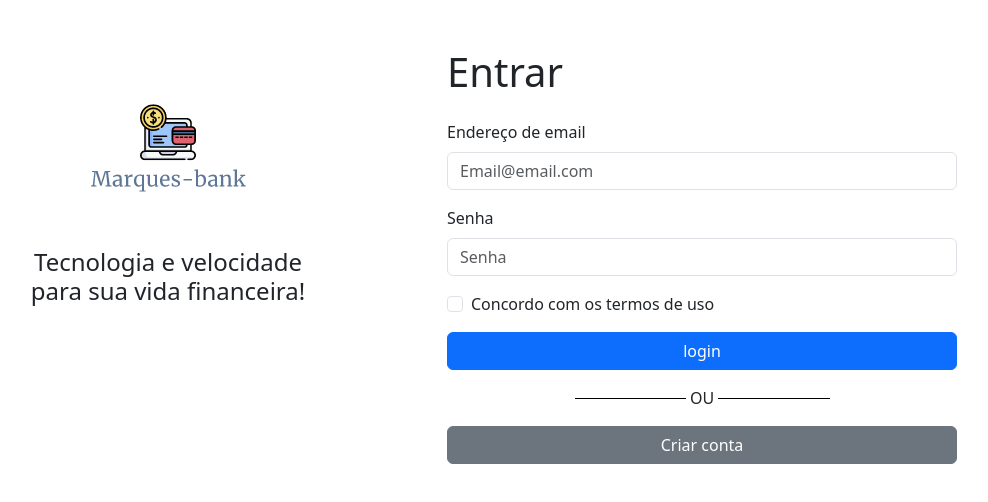
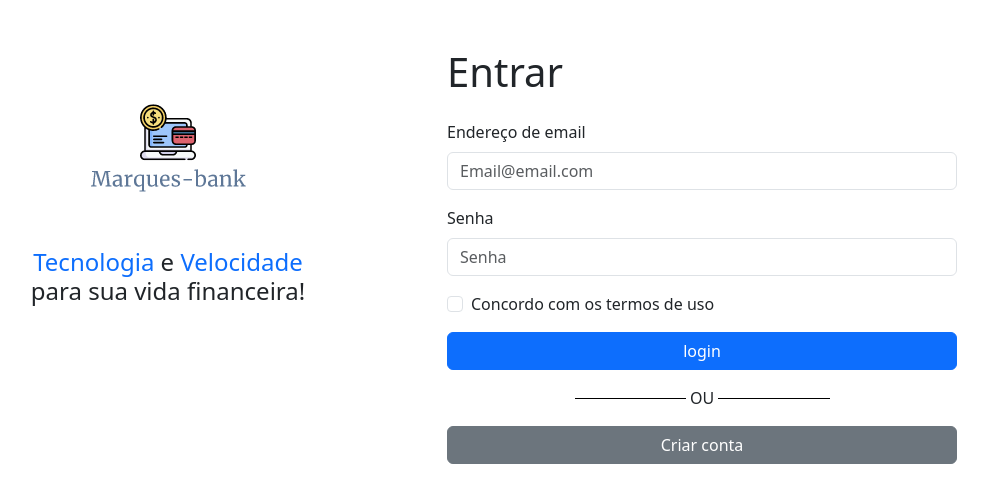
Before and after one commit to JoaoVMarques/marques-bank, a React (Vite) app: page / in a window 1280 px wide. Shown: the top 502 px of the page, without its empty margins (205-1193 px from the left). Built offline with nearby package versions, Linux system fonts and the light colour scheme.

Commit message:
adicionando componente proprio para slogan e dando uma cor de destaque para ela

```diff
--- a/src/App.tsx
+++ b/src/App.tsx
@@ -4,9 +4,7 @@ import Login from './pages/loginScreen/LoginScreen.tsx';
 
 function App() {
   return (
-    <>
-      <Login />
-    </>
+    <Login />
   );
 }
 
--- a/src/pages/loginScreen/components/Slogan.tsx
+++ b/src/pages/loginScreen/components/Slogan.tsx
@@ -5,7 +5,9 @@ function Slogan() {
     <Container>
       <Row>
         <Col>
-                <h4 className='text-center mb-0'>Tecnologia e velocidade</h4>
+          <h4 className='text-center mb-0 text-primary'>Tecnologia
+          <span className='text-body'> e </span>
+          Velocidade</h4>
         </Col>
       </Row>
       <Row>
```
Also changed, not shown: .eslintrc.json. Lines whose indentation alone changed are shown as unchanged.
